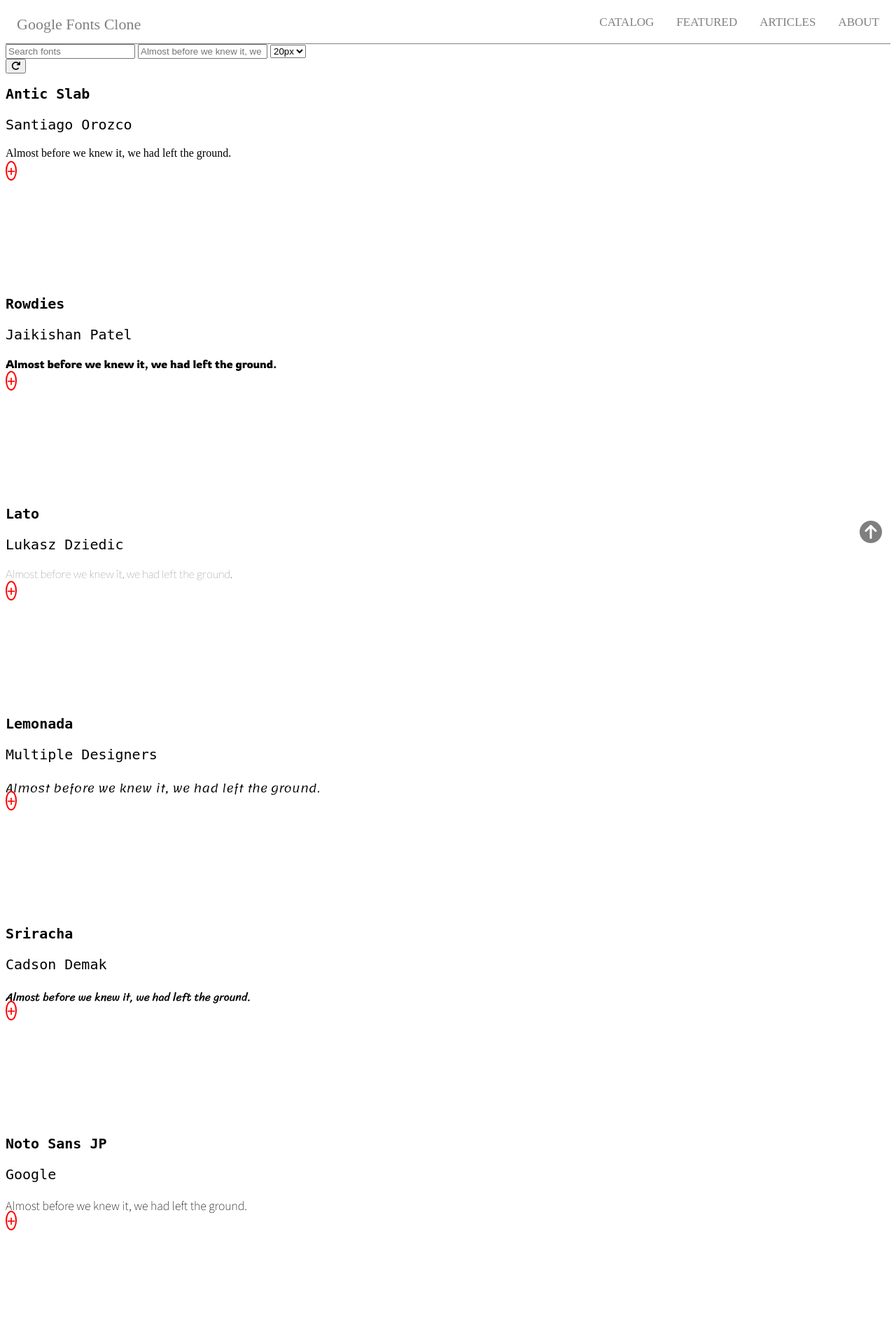
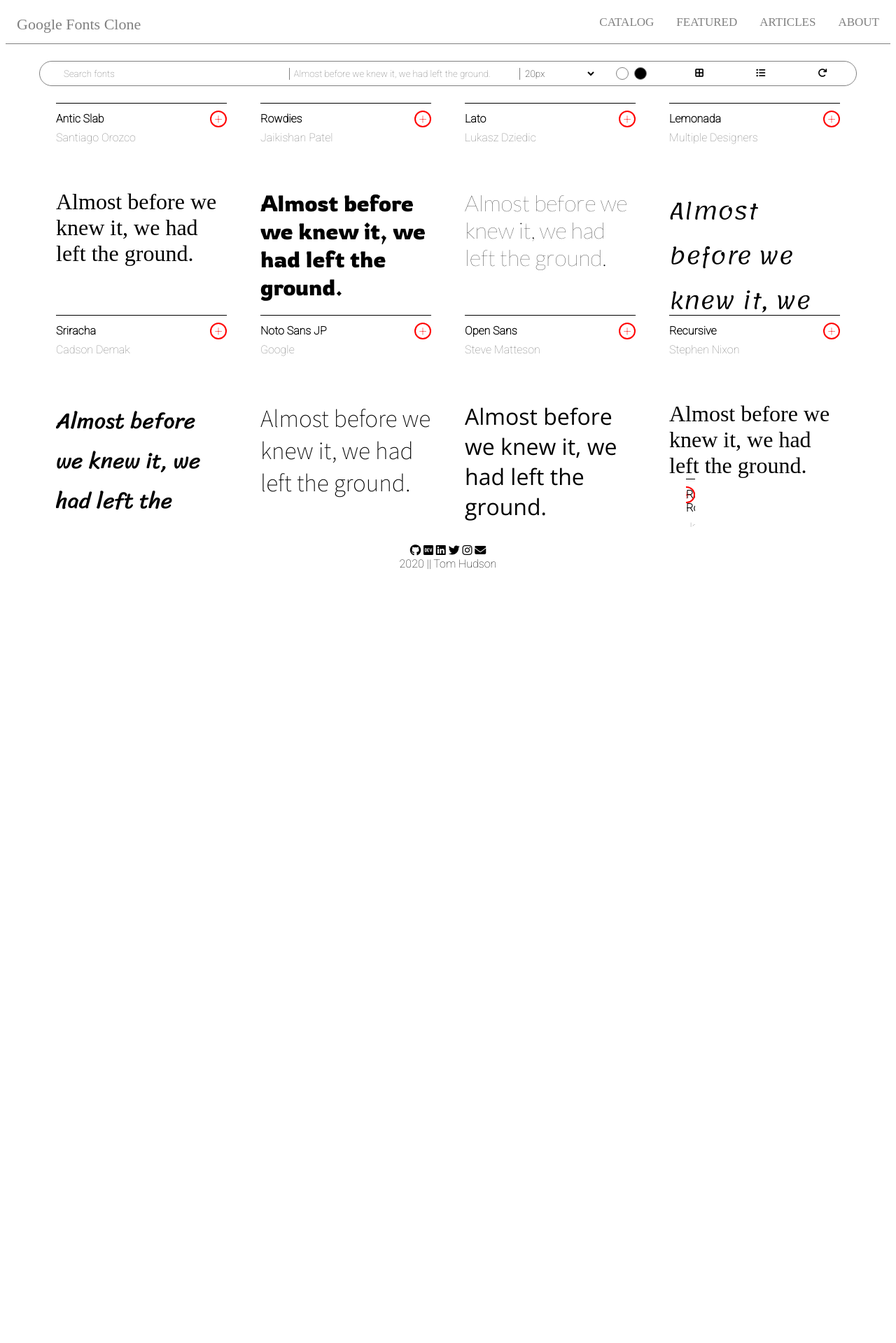
Before and after one commit to tomrhudson/soloproject-tier1-favfonts, a PHP site: page / in a window 1280 px wide. Shown: the top 1919 px of the page at 70% size. After the commit the page ends 813 px from the top, so only its background shows below. Run offline with PHP 8.4, Linux system fonts and the light colour scheme; some libraries are stand-ins or nearby versions; some web fonts are replaced.

Commit message:
Updated/Completed CSS

```diff
--- a/css/styles.css
+++ b/css/styles.css
@@ -1,17 +1,9 @@
-header {
-  width: 100%;
-  border-bottom: 1px solid grey;
+:root {
+  --mode-color-background: white;
+  --mode-color-foreground: black;
 }
 
-body {
-  box-sizing: border-box;
-}
-
-:root {
-  background-color: white;
-}
-
-/* NAVIGATION BAR */
+/* HEADER NAVIGATION BAR */
 .nav-bar {
   background-color: white;
   overflow: hidden;
@@ -47,58 +39,174 @@
 }
 
 .nav-bar a:hover {
-  /* background-color: grey; */
   color: blue;
 }
 
-.nav-bar .active {
-  background-color: black;
-  color: yellow;
+/* USER NAVIGATION */
+
+#user-nav, #user-nav-selectors, #user-nav-color-chooser {
+  display: flex;
+  align-items: center;
+  justify-content: center;
 }
 
-/* FONT CARDS  */
+#user-nav-selectors {
+  justify-content: space-between;
+  margin-left: 1.5em;
+}
+
+#user-nav {
+  border: 1px solid grey;
+  border-radius: 35px;
+  padding: .5em 2em;
+}
+
+#font-size {
+  flex-grow: 1;
+  font-family: "Roboto";
+}
+
+#search-fonts, #sample-text, #user-nav-selectors {
+  flex-grow: 3;
+  font-family: "Roboto";
+}
+
+#search-fonts, #sample-text {
+  border-right: 1px solid grey;
+  margin-right: .25em;
+}
+
+#user-nav-color-chooser div {
+  height: 1em;
+  width: 1em;
+  border: 1px solid grey;
+  border-radius: 50%;
+  margin: 0 .25em;
+}
+
+#black {
+  background-color: black;
+}
+
+#white {
+  background-color: white;
+}
+
+#user-nav-selectors button {
+  margin: 0 .25em;
+  display: flex;
+  align-items: baseline;
+  justify-content: center;
+}
+
+body {
+  box-sizing: border-box;
+  background-color: var(--mode-color-background, white);
+  color: var(--mode-color-foreground, black);
+}
+
+h1, h2, h3, h4, h5, h6, p {
+  margin: 0;
+  padding: 0;
+}
+
+input, select, button {
+  border: none;
+}
+
+.hide {
+  display: none;
+}
+
+header {
+  width: 100%;
+  border-bottom: 1px solid grey;
+}
+
+main {
+  width: calc(100vw - 7em);
+  min-width: 320px;
+  margin: 1.5em auto;
+}
+
+input, button, select, i {
+  background-color: var(--mode-color-background, white);
+  color: var(--mode-color-foreground, black);
+}
+
+/* FONT CARD CONTAINER */
+
+#font-card-container {
+  margin: 1.5em 0;
+  display: flex;
+  flex-wrap: wrap;
+  align-items: center;
+}
+
+/* FONT CARD */
+
+:root {
+  --font-card-width: calc(25% - 3em);
+}
+
 .font-card {
-  height: 300px;
+  height: 290px;
+  width: var(--font-card-width);
+  border-top: 1px solid var(--mode-color-foreground, black);
+  padding-top: .75em;
+  margin: 0 calc(12em / 8);
   position: relative;
   overflow: hidden;
 }
 
-.font-card h2 {
-  font-size: 1.25em;
+.font-card h2, .font-card-info p {
+  font-family: 'Roboto';
+  font-size: 1em;
 }
 
-.font-card-info {
-
+.font-card-info p {
+  color: grey;
+  margin-top: .5em;
 }
 
-.addFont {
+.font-card .addFont {
+  height: 20px;
+  width: 20px;
   position: absolute;
+  right: 0;
+  top: 0;
   border: 2px solid red;
   border-radius: 50%;
   display: flex;
   align-items: center;
   justify-content: center;
   color: red;
-  font-size: 20px;
+  font-size: 1.25em;
   cursor: pointer;
 }
 
 .font-card-sample {
-
+  padding-top: 2em;
+  font-size: 2em;
+  word-wrap: break-word;
 }
 
-.font-card h2, .font-card-info p {
-  font-family: monospace;
-  font-size: 20px;
+.font-card-sample p {
+  color: var(--mode-color-foreground, black);
+  white-space: wrap;
+  overflow: hidden; */
+  text-overflow: ellipsis;
 }
 
-/* ASIDE */
+/* ASIDE BUTTON */
+
 #back-to-top {
+  font-size: 2em;
   position: fixed;
   bottom: 20px;
   right: 20px;
   opacity: .5;
-  font-size: 2em;
+  display: none;
 }
 
 #back-to-top:hover {
@@ -106,20 +214,21 @@
   cursor: pointer;
 }
 
+/* FOOTER */
+
 footer {
+  width: 100%;
   text-align: center;
-  height: 2.5rem;
-  /* position: relative; */
-  /* bottom: 0; */
-  font-size: .75em;
-  margin-bottom: 1em;
-  width: 100%;
-  padding-top: 15px;
-  clear: both;
+  font-family: "Roboto";
+  margin-bottom: 1.25em;
 }
 
-/* RESPONSIVE  */
-@media screen and (max-width: 600px) {
+/* RESPONSIVE */
+
+@media (max-width: 1200px) {
+  :root {
+    --font-card-width: calc(33% - 3em);
+  }
   .nav-bar a:not(:first-child) {
     display: none;
   }
@@ -130,7 +239,11 @@
   }
 }
 
-@media screen and (max-width: 600px) {
+@media (max-width: 600px) {
+  :root {
+    --font-card-width: 100%;
+  }
+
   .nav-bar .responsive {
       position: relative;
     }
@@ -146,4 +259,20 @@
       display: block;
       text-align: left;
     }
+
+  #sample-text, #font-size, #user-nav-color-chooser, #user-nav-grid, #user-nav-list #user-nav-gridl i #user-nav-list i {
+    display: none;
   }
+
+  #search-fonts {
+    flex-grow: 3;
+  }
+
+  #user-nav-reset {
+    flex-grow: 1;
+  }
+
+  main {
+    width: calc(100vw - 2em);
+  }
+}
--- a/index.html
+++ b/index.html
@@ -36,7 +36,7 @@
   </header>
 
   <main>
-    <nav id="main-nav">
+    <nav id="user-nav">
       <input type="text" id="search-fonts" name="search-fonts" placeholder="Search fonts">
       <input type="text" id="sample-text" name="sample-text" placeholder="Almost before we knew it, we had left the ground." oninput="changeSampleText(event)">
       <select class="" id="font-size" onchange="changeFontSize(event)">
@@ -45,15 +45,20 @@
         <option value="32px">32px</option>
         <option value="40px">40px</option>
       </select>
-      <div id="main-nav-selectors">
-        <div id="main-nav-color-chooser">
+      <div id="user-nav-selectors">
+        <div id="user-nav-color-chooser">
           <div id="white" onclick="changeColor('white')"></div>
           <div id="black" onclick="changeColor('black')"></div>
         </div>
-        <button type="button" name="main-nav-reset" id="main-nav-reset" onclick="resetAll()"><i class="fas fa-redo"></i></button>
+        <button type="button" name="user-nav-grid" id="user-nav-grid">
+          <i class="fas fa-border-all hide" id="grid-icon" onclick="toggleView(false)"></i>
+        </button>
+        <button type="button" name="user-nav-list" id="user-nav-list">
+          <i class="fas fa-list-ul" id="list-icon" onclick="toggleView(false)"></i>
+        </button>
+        <button type="button" name="user-nav-reset" id="user-nav-reset" onclick="resetAll()"><i class="fas fa-redo"></i></button>
       </div>
     </nav>
-
 
     <section id="font-card-container">
       <div class="font-card">
@@ -165,15 +170,14 @@
 
   <footer>
 
-    <!-- <div class=""> -->
-      <hr />
+
     <a href="https://github.com/tomrhudson"><i class="fab fa-github"></i></a>
     <a href="https://dev.to/tomrhudson"><i class="fab fa-dev"></i></a>
     <a href="https://www.linkedin.com/in/hudsonthomas/"><i class="fab fa-linkedin"></i></a>
     <a href="https://twitter.com/thetomhudson/"><i class="social-icon fab fa-twitter"></i></a>
     <a href="https://www.instagram.com/tomhudsonlive/"><i class="social-icon fab fa-instagram"></i></a>
     <a href="mailto:tom@tomrhudson.com"><i class="fas fa-envelope"></i></a>
-    <!-- </div> -->
+
     <p>2020 || Tom Hudson</p>
   </footer>
   <script src="index.js" charset="utf-8"></script>
```
Lines whose indentation alone changed are shown as unchanged.
